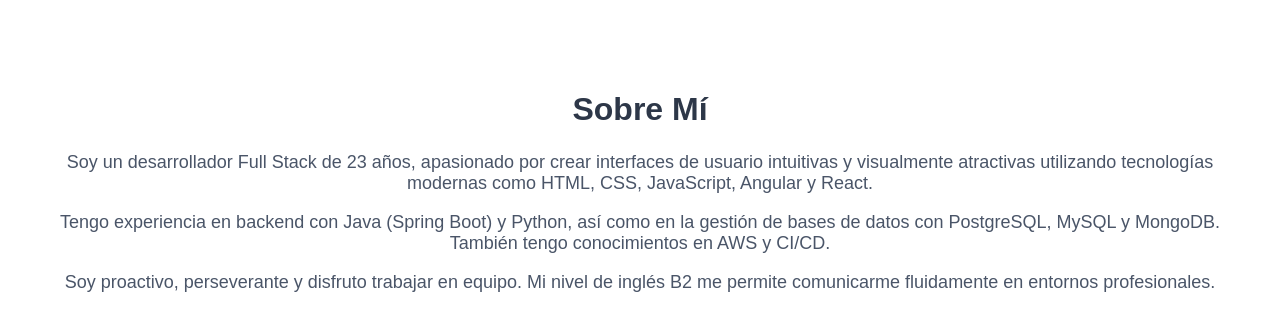
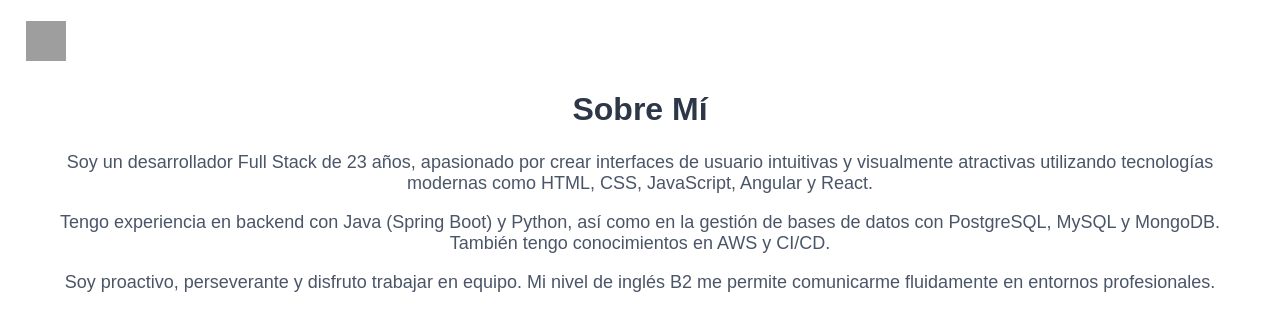
Before and after one commit to MichaelMerino11/frontend_portafolio, a React (Vite) app: page /about in a window 1280 px wide. Shown: the top 330 px of the page. Built offline with nearby package versions, Linux system fonts and the light colour scheme; grey boxes are pictures that could not be loaded.

Commit message:
Implementación back button

```diff
--- /dev/null
+++ b/src/components/BackButton.jsx
@@ -0,0 +1,15 @@
+import { useNavigate } from "react-router-dom";
+import styles from "../styles/BackButton.module.scss";
+import backIcon from "../assets/images/iconos/back.png";
+
+const BackButton = () => {
+  const navigate = useNavigate();
+
+  return (
+    <button className={styles.backButton} onClick={() => navigate("/")}>
+      <img src={backIcon} alt="Volver al inicio" />
+    </button>
+  );
+};
+
+export default BackButton;
--- a/src/pages/About.jsx
+++ b/src/pages/About.jsx
@@ -2,9 +2,15 @@ import React from "react";
 import About from "../components/About";
 import Header from "../components/Header";
 import Footer from "../components/Footer";
+import BackButton from "../components/BackButton";
 
 const AboutPage = () => {
-  return <About />;
+  return (
+    <div>
+      <About />
+      <BackButton />
+    </div>
+  );
 };
 
 export default AboutPage;
--- a/src/pages/Contact.jsx
+++ b/src/pages/Contact.jsx
@@ -1,9 +1,14 @@
 import React from "react";
 import Contact from "../components/Contact";
-
+import BackButton from "../components/BackButton";
 
 const ContactPage = () => {
-  return <Contact />;
+  return (
+    <div>
+      <Contact />
+      <BackButton />
+    </div>
+  );
 };
 
 export default ContactPage;
--- a/src/pages/Projects.jsx
+++ b/src/pages/Projects.jsx
@@ -1,8 +1,14 @@
 import React from "react";
 import Projects from "../components/Projects";
+import BackButton from "../components/BackButton";
 
 const ProjectsPage = () => {
-  return <Projects />;
+  return (
+    <div>
+      <Projects />
+      <BackButton />
+    </div>
+  );
 };
 
 export default ProjectsPage;
--- /dev/null
+++ b/src/styles/BackButton.module.scss
@@ -0,0 +1,19 @@
+.backButton {
+  position: fixed;
+  top: 20px;
+  left: 20px;
+  background: none;
+  border: none;
+  cursor: pointer;
+  z-index: 1000;
+
+  img {
+    width: 40px;
+    height: 40px;
+    transition: transform 0.2s;
+
+    &:hover {
+      transform: scale(1.1);
+    }
+  }
+}
```
